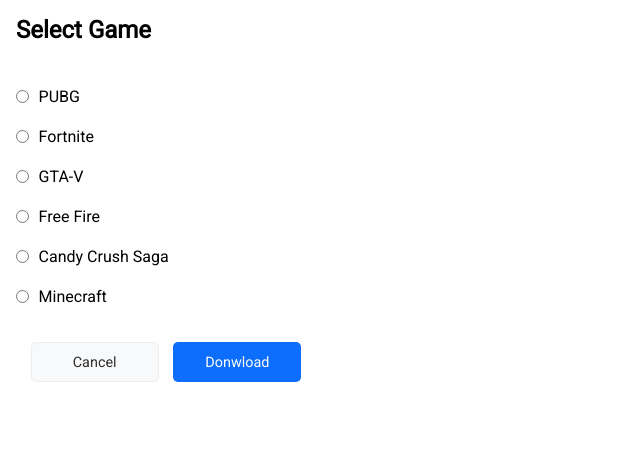
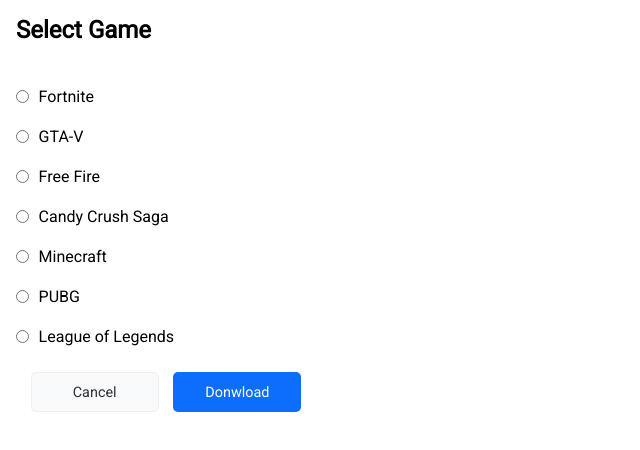
Before and after one commit to YanicMoreno/Projeto-UI, a plain HTML site: page index.html in a window 1280 px wide. Shown: the whole page, without its empty margins (0-640 px from the left). Drawn offline with Linux system fonts and the light colour scheme.

Commit message:
loop no objeto jogos

```diff
--- a/index.html
+++ b/index.html
@@ -13,44 +13,15 @@
 <body>
   <h2>Select Game</h2>
   <div class="selecao_jogos" id="selecao_jogos">
-    <div class="game_button">
-      <input type="radio" id="pubg">
-      <label for="pubg">PUBG</label>
-    </div>
-
-    <div class="game_button">
-      <input type="radio" id="fortnite">
-      <label for="fortnite">Fortnite</label>
-    </div>
-
-    <div class="game_button">
-      <input type="radio" id="gta_v">
-      <label for="gta_v">GTA-V</label>
-    </div>
-
-    <div class="game_button">
-      <input type="radio" id="free_fire">
-      <label for="free_fire">Free Fire</label>
-    </div>
-
-    <div class="game_button">
-      <input type="radio" id="candy_crush_saga">
-      <label for="candy_crush_saga">Candy Crush Saga</label>
-    </div>
-
-    <div class="game_button">
-      <input type="radio" id="minecraft">
-      <label for="minecraft">Minecraft</label>
-    </div>
 
   </div>
-    <div class="buttons">
-      <button class="cancel">Cancel</button>
-      <button class="download">Donwload</button>
+  <div class="buttons">
+    <button class="cancel">Cancel</button>
+    <button class="download">Donwload</button>
 
-    </div>
+  </div>
 
-    <script src="./js/main.js"></script>
+  <script src="./js/main.js"></script>
 </body>
 
 </html>
--- a/js/main.js
+++ b/js/main.js
@@ -5,10 +5,16 @@
   { 'id': 4, 'nome': 'Candy Crush Saga' },
   { 'id': 5, 'nome': 'Minecraft' },
   { 'id': 6, 'nome': 'PUBG' },
+  { 'id': 7, 'nome': 'League of Legends' },
 ]
 
 var selecao_jogos = document.getElementById("selecao_jogos")
 
 for (var i = 0; i < jogos.length; i++) {
-  console.log(jogos[i].id)
+  selecao_jogos.innerHTML += `
+    <div class="game_button">
+      <input type="radio" id="${jogos[i].id}">
+      <label for="${jogos[i].id}">${jogos[i].nome}</label>
+    </div>
+  `
 }
```
